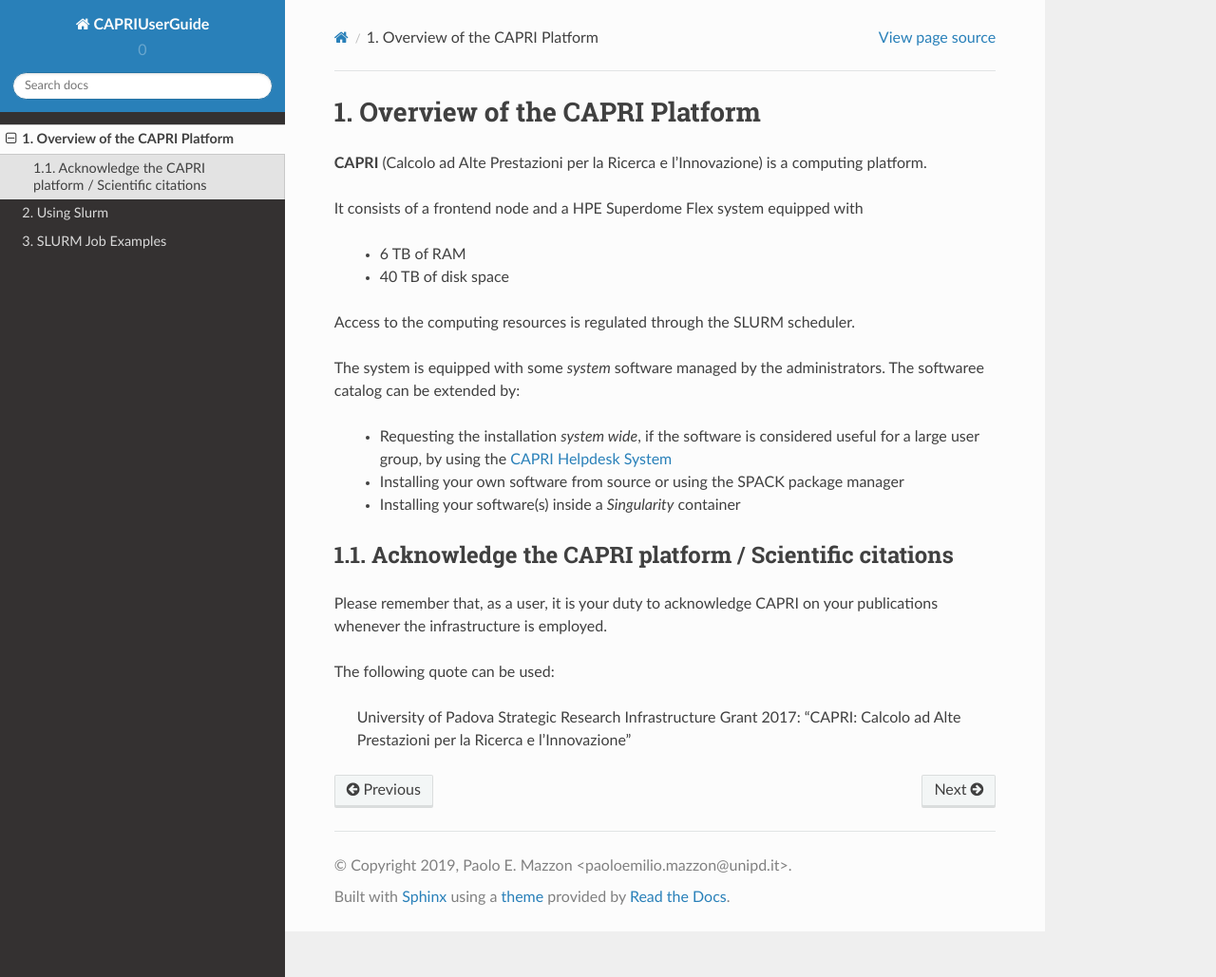
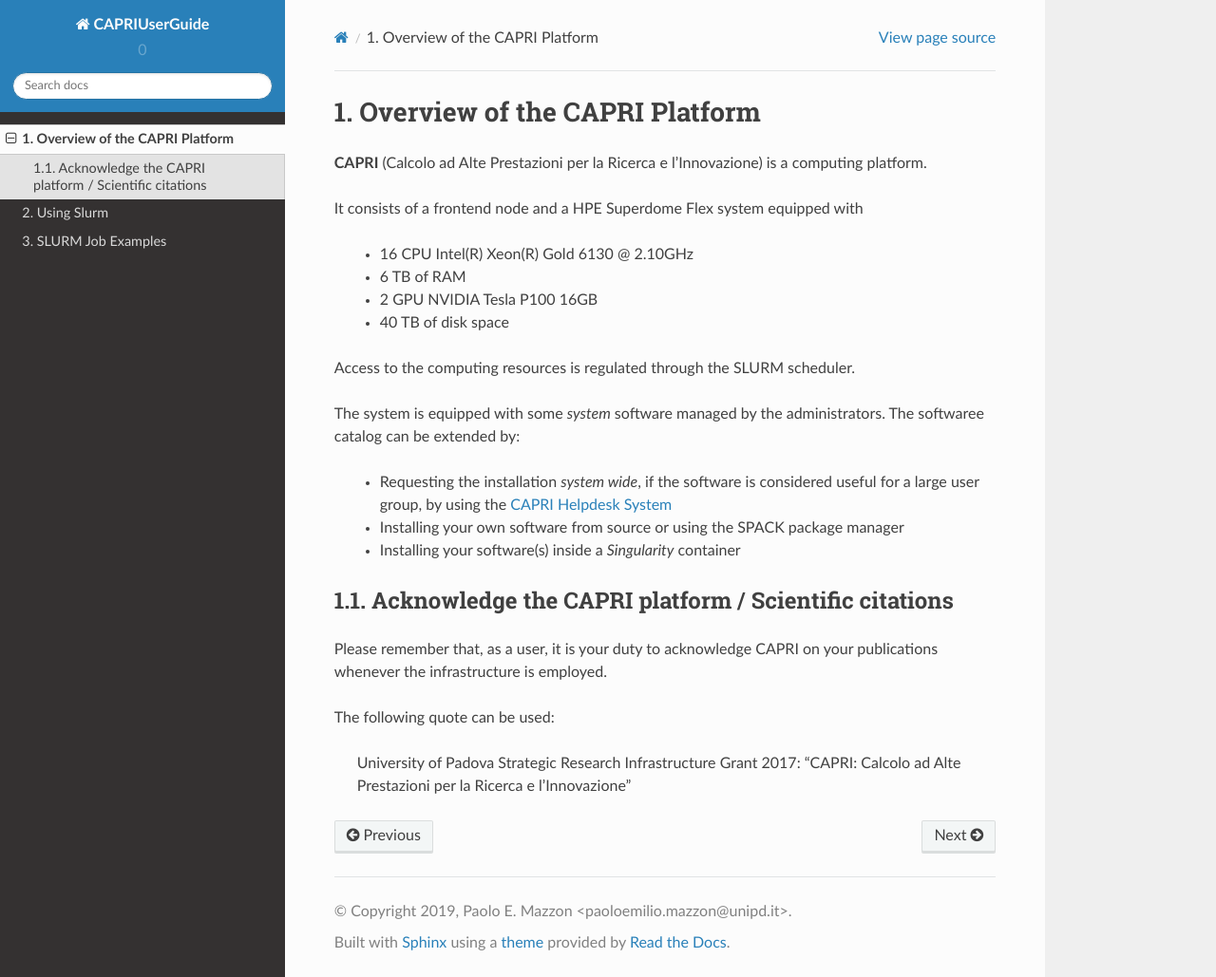
Before and after one commit to pemazzon/CAPRIUserGuide, a Sphinx documentation site: the page built from docs/Overview.rst, in a window 1280 px wide and 1029 px high. Shown: the whole window at 95% size. Built offline with Sphinx 7.4.7 and the Read the Docs theme 2.0.0, drawn with Linux system fonts in a browser that asks for light colours; pages that are not in the unit, such as notebooks, are missing from menus.

Commit message:
Added CPU and GPU specs

```diff
--- a/docs/Overview.rst
+++ b/docs/Overview.rst
@@ -7,7 +7,9 @@ Overview of the CAPRI Platform
 
 It consists of a frontend node and a HPE Superdome Flex system equipped with
 
+  * 16 CPU Intel(R) Xeon(R) Gold 6130 @ 2.10GHz
   * 6 TB of RAM
+  * 2 GPU NVIDIA Tesla P100 16GB
   * 40 TB of disk space
 
 Access to the computing resources is regulated through the SLURM scheduler.
```
